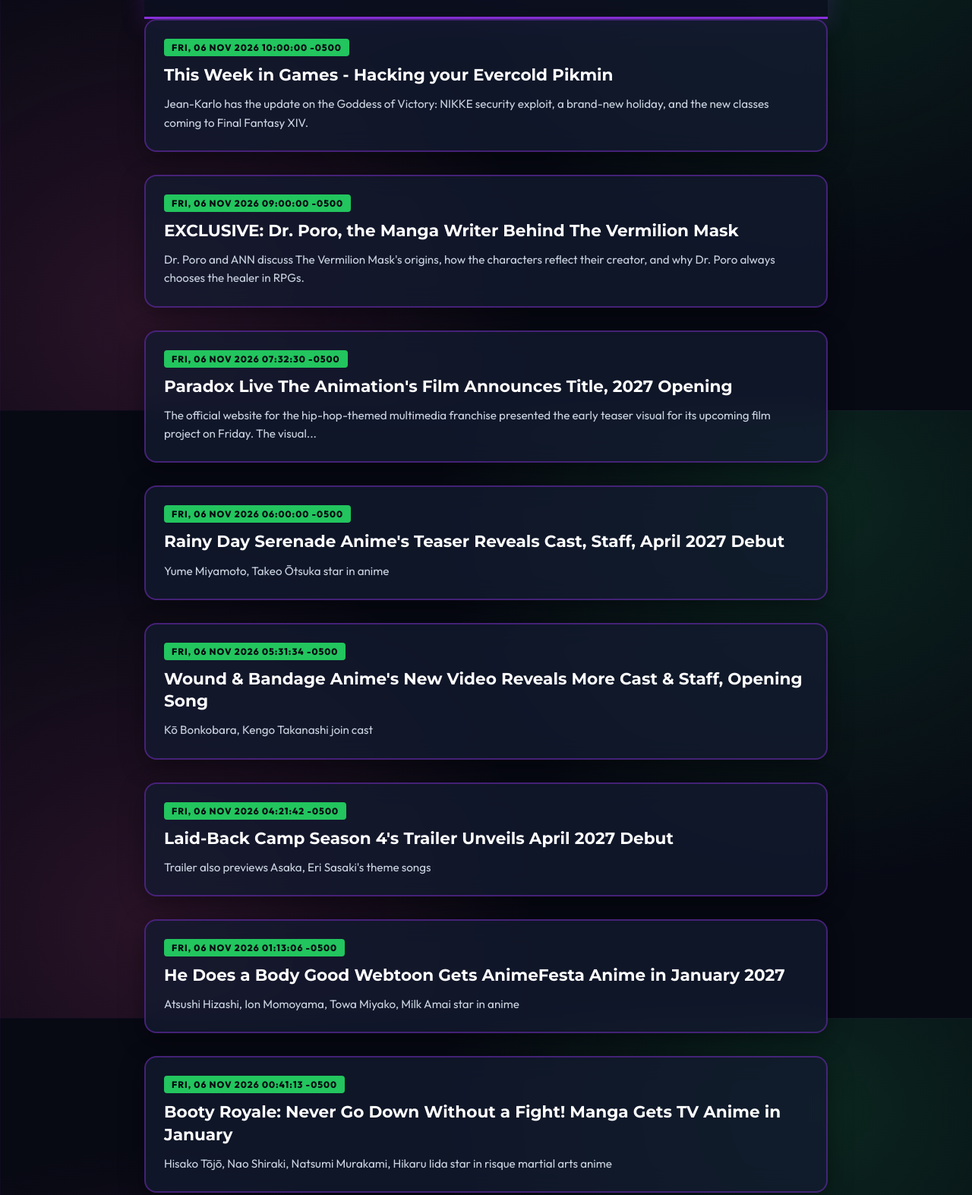
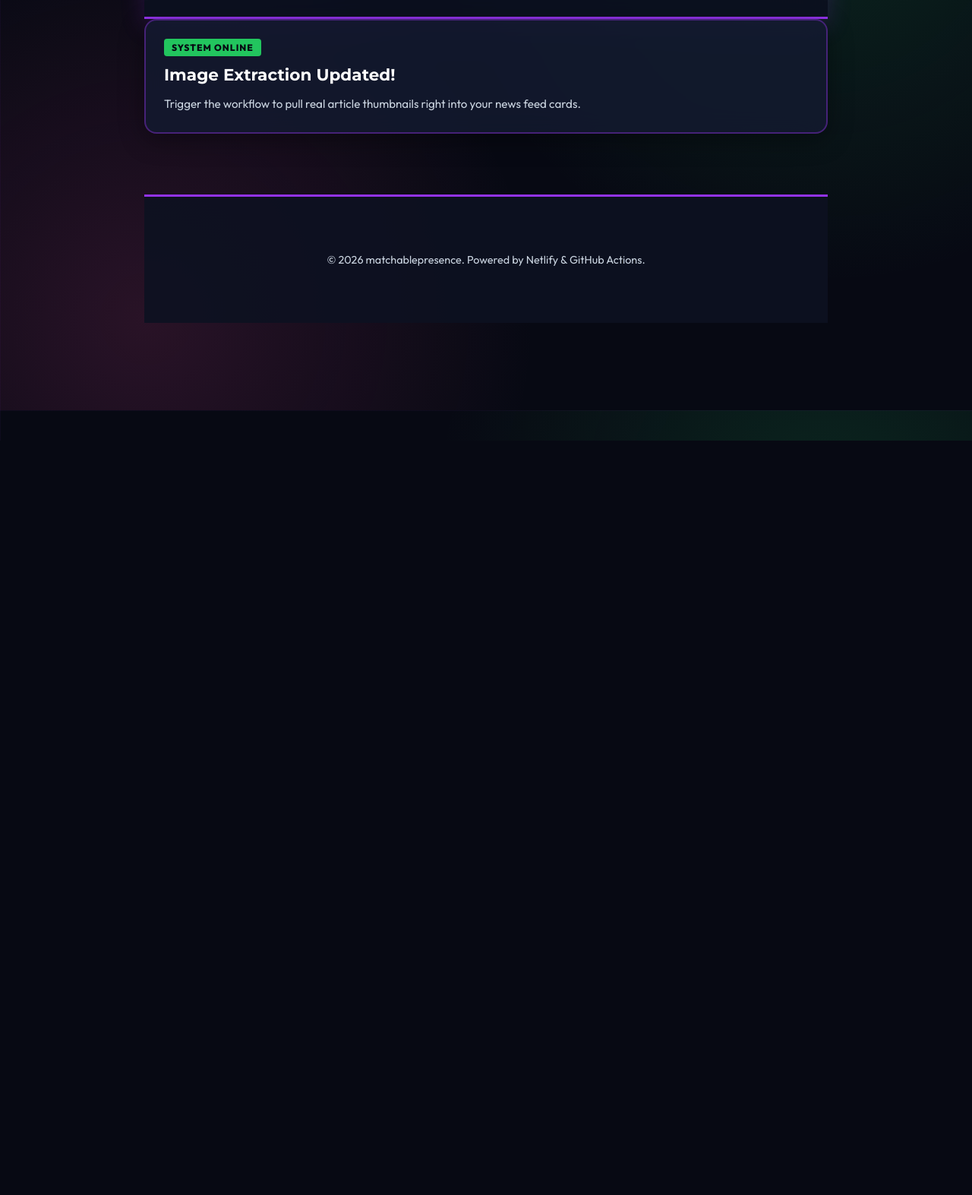
Before and after one commit to the-honored-00/matchablepresence, a plain HTML site: page index.html in a window 1280 px wide. Shown: the part 260-1833 px from the top of the page at 76% size. After the commit the page ends 840 px from the top, so only its background shows below. Drawn offline with Linux system fonts and the light colour scheme.

Commit message:
Update index.html

```diff
--- a/index.html
+++ b/index.html
@@ -13,7 +13,7 @@
             --accent-purple: #9333ea;
             --accent-green: #22c55e;
             --accent-pink: #ec4899;
-            --card-bg: rgba(19, 27, 48, 0.75);
+            --card-bg: rgba(19, 27, 48, 0.85);
             --text-main: #ffffff;
             --text-muted: #cbd5e1;
         }
@@ -23,7 +23,6 @@
             color: var(--text-main);
             margin: 0;
             padding: 0;
-            /* Poster grid-line background pattern inspired by your reference */
             background-image:
                 linear-gradient(rgba(147, 51, 234, 0.05) 1px, transparent 1px),
                 linear-gradient(90deg, rgba(147, 51, 234, 0.05) 1px, transparent 1px),
@@ -37,7 +36,7 @@
             text-align: center;
             padding: 70px 20px 40px 20px;
             border-bottom: 3px solid var(--accent-purple);
-            background: rgba(13, 17, 33, 0.85);
+            background: rgba(13, 17, 33, 0.9);
             backdrop-filter: blur(12px);
             box-shadow: 0 10px 30px rgba(147, 51, 234, 0.2);
         }
@@ -71,7 +70,6 @@
             display: grid;
             gap: 30px;
         }
-        /* Poster-style Magazine Card */
         .news-card {
             background: var(--card-bg);
             backdrop-filter: blur(16px);
@@ -79,10 +77,10 @@
             border: 2px solid rgba(147, 51, 234, 0.4);
             border-radius: 16px;
             box-shadow: 0 8px 32px 0 rgba(0, 0, 0, 0.37);
-            transition: all 0.3s cubic-bezier(0.4, 0, 0.2, 1);
             overflow: hidden;
             display: flex;
             flex-direction: column;
+            transition: all 0.3s ease;
         }
         @media(min-width: 768px) {
             .news-card {
@@ -96,15 +94,16 @@
         }
         .news-img-container {
             width: 100%;
-            max-height: 220px;
+            height: 200px;
+            background: #000;
             overflow: hidden;
-            background: #000;
             flex-shrink: 0;
         }
         @media(min-width: 768px) {
             .news-img-container {
-                width: 280px;
-                max-height: none;
+                width: 300px;
+                height: auto;
+                min-height: 200px;
             }
         }
         .news-img-container img {
@@ -162,7 +161,7 @@
             font-size: 0.9rem;
             border-top: 3px solid var(--accent-purple);
             margin-top: 80px;
-            background: rgba(13, 17, 33, 0.85);
+            background: rgba(13, 17, 33, 0.9);
         }
     </style>
 </head>
@@ -174,97 +173,13 @@
         </header>
 
         <main id="news-feed" class="news-grid">
-
-        <div class="news-card">
-
-            <div class="news-content-box">
-                <div class="news-meta">Fri, 06 Nov 2026 10:00:00 -0500</div>
-                <a href="https://www.animenewsnetwork.com/this-week-in-games/2026-11-05/hacking-your-evercold-pikmin/.243468" target="_blank" class="news-title">This Week in Games - Hacking your Evercold Pikmin</a>
-                <p class="news-summary">Jean-Karlo has the update on the Goddess of Victory: NIKKE security exploit, a brand-new holiday, and the new classes coming to Final Fantasy XIV.</p>
+            <div class="news-card">
+                <div class="news-content-box">
+                    <span class="news-meta">System Online</span>
+                    <h3 class="news-title">Image Extraction Updated!</h3>
+                    <p class="news-summary">Trigger the workflow to pull real article thumbnails right into your news feed cards.</p>
+                </div>
             </div>
-        </div>
-
-        <div class="news-card">
-
-            <div class="news-content-box">
-                <div class="news-meta">Fri, 06 Nov 2026 09:00:00 -0500</div>
-                <a href="https://www.animenewsnetwork.com/interview/2026-11-06/exclusive-dr-poro-the-manga-writer-behind-the-vermilion-mask/.243221" target="_blank" class="news-title">EXCLUSIVE: Dr. Poro, the Manga Writer Behind The Vermilion Mask</a>
-                <p class="news-summary">Dr. Poro and ANN discuss The Vermilion Mask's origins, how the characters reflect their creator, and why Dr. Poro always chooses the healer in RPGs.</p>
-            </div>
-        </div>
-
-        <div class="news-card">
-
-            <div class="news-content-box">
-                <div class="news-meta">Fri, 06 Nov 2026 07:32:30 -0500</div>
-                <a href="https://www.animenewsnetwork.com/daily-briefs/2026-11-06/paradox-live-the-animation-film-announces-title-2027-opening/.243590" target="_blank" class="news-title">Paradox Live The Animation's Film Announces Title, 2027 Opening</a>
-                <p class="news-summary">The official website for the hip-hop-themed multimedia franchise presented the early teaser visual for its upcoming film project on Friday. The visual...</p>
-            </div>
-        </div>
-
-        <div class="news-card">
-
-            <div class="news-content-box">
-                <div class="news-meta">Fri, 06 Nov 2026 06:00:00 -0500</div>
-                <a href="https://www.animenewsnetwork.com/news/2026-11-06/rainy-day-serenade-anime-teaser-reveals-cast-staff-april-2027-debut/.243586" target="_blank" class="news-title">Rainy Day Serenade Anime's Teaser Reveals Cast, Staff, April 2027 Debut</a>
-                <p class="news-summary">Yume Miyamoto, Takeo Ōtsuka star in anime</p>
-            </div>
-        </div>
-
-        <div class="news-card">
-
-            <div class="news-content-box">
-                <div class="news-meta">Fri, 06 Nov 2026 05:31:34 -0500</div>
-                <a href="https://www.animenewsnetwork.com/news/2026-11-06/wound-and-bandage-anime-new-video-reveals-more-cast-and-staff-opening-song/.243587" target="_blank" class="news-title">Wound & Bandage Anime's New Video Reveals More Cast & Staff, Opening Song</a>
-                <p class="news-summary">Kō Bonkobara, Kengo Takanashi join cast</p>
-            </div>
-        </div>
-
-        <div class="news-card">
-
-            <div class="news-content-box">
-                <div class="news-meta">Fri, 06 Nov 2026 04:21:42 -0500</div>
-                <a href="https://www.animenewsnetwork.com/news/2026-11-06/laid-back-camp-season-4-trailer-unveils-april-2027-debut/.243588" target="_blank" class="news-title">Laid-Back Camp Season 4's Trailer Unveils April 2027 Debut</a>
-                <p class="news-summary">Trailer also previews Asaka, Eri Sasaki's theme songs</p>
-            </div>
-        </div>
-
-        <div class="news-card">
-
-            <div class="news-content-box">
-                <div class="news-meta">Fri, 06 Nov 2026 01:13:06 -0500</div>
-                <a href="https://www.animenewsnetwork.com/news/2026-11-06/he-does-a-body-good-webtoon-gets-animefesta-anime-in-january-2027/.243585" target="_blank" class="news-title">He Does a Body Good Webtoon Gets AnimeFesta Anime in January 2027</a>
-                <p class="news-summary">Atsushi Hizashi, Ion Momoyama, Towa Miyako, Milk Amai star in anime</p>
-            </div>
-        </div>
-
-        <div class="news-card">
-
-            <div class="news-content-box">
-                <div class="news-meta">Fri, 06 Nov 2026 00:41:13 -0500</div>
-                <a href="https://www.animenewsnetwork.com/news/2026-11-06/booty-royale-never-go-down-without-a-fight-manga-gets-tv-anime-in-january/.243584" target="_blank" class="news-title">Booty Royale: Never Go Down Without a Fight! Manga Gets TV Anime in January</a>
-                <p class="news-summary">Hisako Tōjō, Nao Shiraki, Natsumi Murakami, Hikaru Iida star in risque martial arts anime</p>
-            </div>
-        </div>
-
-        <div class="news-card">
-
-            <div class="news-content-box">
-                <div class="news-meta">Thu, 05 Nov 2026 23:00:00 -0500</div>
-                <a href="https://www.animenewsnetwork.com/interest/2026-11-05/dragon-ball-z-english-dub-composer-elected-as-texas-attorney-general/.243558" target="_blank" class="news-title">Dragon Ball Z's English Dub Composer Elected as Texas Attorney General</a>
-                <p class="news-summary">Will his power level go over 9,000?</p>
-            </div>
-        </div>
-
-        <div class="news-card">
-
-            <div class="news-content-box">
-                <div class="news-meta">Thu, 05 Nov 2026 22:47:35 -0500</div>
-                <a href="https://www.animenewsnetwork.com/news/2026-11-05/amahara-33-years-old-single-girl-knight-captain-manga-gets-anime/.243579" target="_blank" class="news-title">Amahara's 33 Years Old Single Girl Knight Captain Manga Gets Anime</a>
-                <p class="news-summary">Digital Shokunin produces anime about overworked, sex-starved knight captain</p>
-            </div>
-        </div>
-
         </main>
 
         <footer>
```
